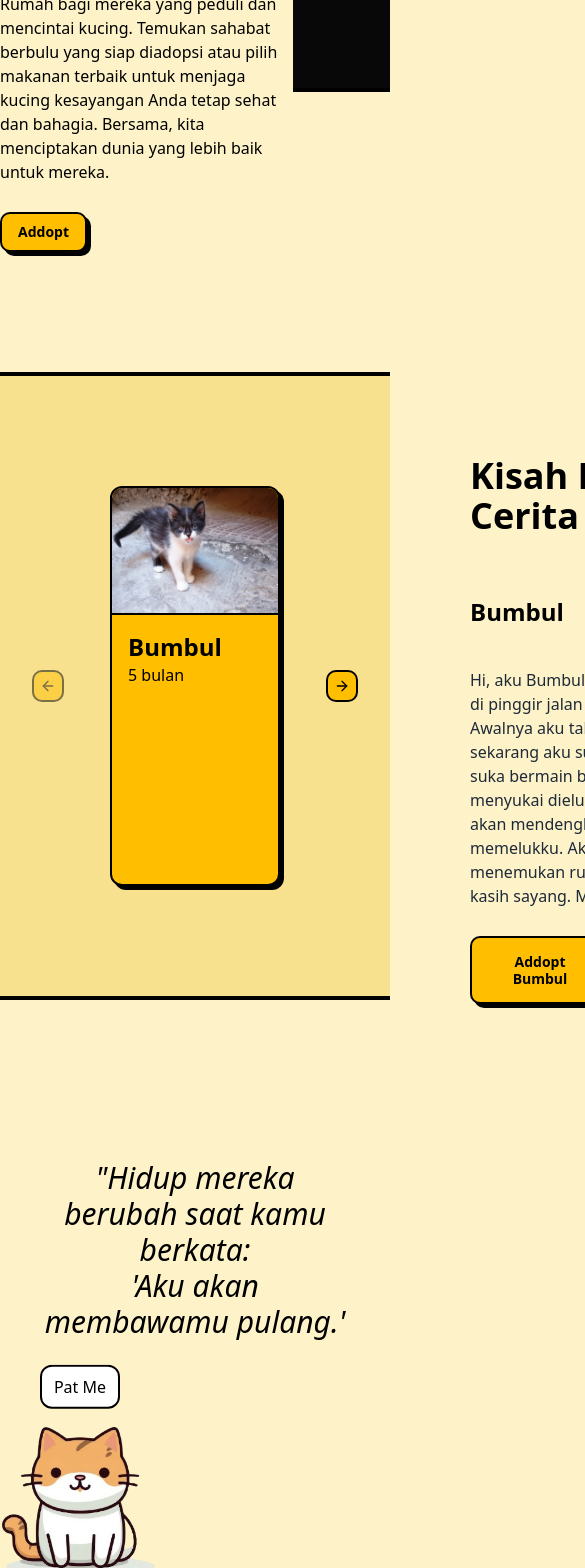
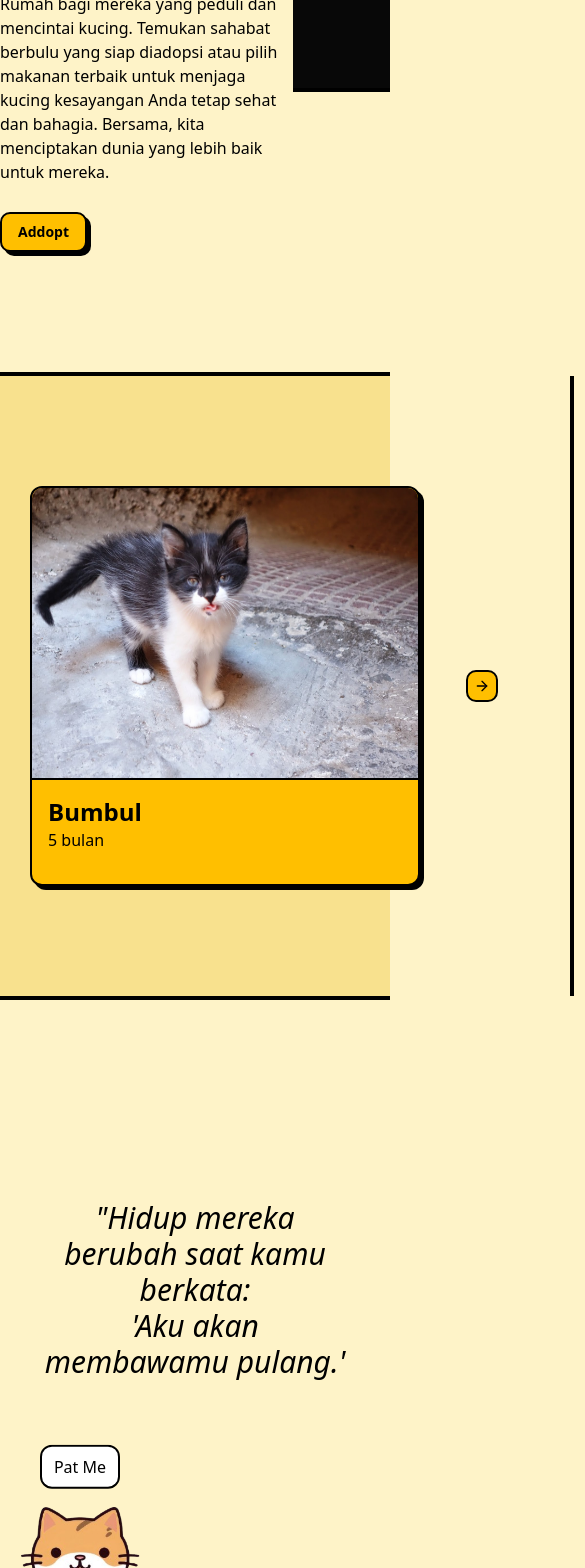
Before and after one commit to imAbizars/adopcing.v1, a React (Vite) app: page / in a window 390 px wide. Shown: the part 432-2000 px from the top of the page, 585 px wide, since content can reach past the window. Built offline with nearby package versions, Linux system fonts and the light colour scheme.

Commit message:
fixing herotext2 add border left

```diff
--- a/src/components/homepage/Carousel.jsx
+++ b/src/components/homepage/Carousel.jsx
@@ -19,7 +19,7 @@ export default function CarouselDemo({ onSlideChange }) {
       onSlideChange?.(carousellist[index])
     }
     api.on("select", handleSelect)
-    handleSelect() // panggil pertama kali
+    handleSelect()
 
     return () => {
       api.off("select", handleSelect)
@@ -27,7 +27,7 @@ export default function CarouselDemo({ onSlideChange }) {
   }, [api])
 
   return (
-      <Carousel className="w-full max-w-[450px]" setApi={setApi}>
+      <Carousel className="w-full max-w-[450px] " setApi={setApi}>
         <CarouselContent>
           {carousellist.map((cat) => (
             <CarouselItem key={cat.id}>
--- a/src/components/homepage/HeroText2.jsx
+++ b/src/components/homepage/HeroText2.jsx
@@ -1,20 +1,20 @@
 import FadeInSection from "../animations/FadeInSection"
 import { Button } from "../ui/button"
-export default function HeroText2({ cat }) {
+export default function HeroText2({ cat}) {
   return (
-    <div className="h-20 w-120">
-        <h1 className="text-4xl pb-5">Kisah Kecil Dari Cerita Kami</h1>
+        <div className="w-120 ">
+            <h1 className="text-4xl ">Kisah Kecil Dari Cerita Kami</h1>
             <FadeInSection
+            initial={{opacity:0,x:-20}}
             animate={{opacity:1,x:0}}
-        initial={{opacity:0,x:-100}}
             >
                 <h2 className="text-2xl py-10">{cat.nama}</h2>
             </FadeInSection>
 
             <FadeInSection
+            initial={{ opacity: 0, y: 100 }}
             animate={{ opacity: 1, y: 0 }}
-        initial={{ opacity: 0, y: 100 }}
-        className="" // kamu bisa ubah 250px sesuai kebutuhan
+            className=""
             >
                 <p className="text-gray-800 text-base">{cat.cerita}</p>
 
--- a/src/components/homepage/HeroText3.jsx
+++ b/src/components/homepage/HeroText3.jsx
@@ -42,7 +42,7 @@ export default function HeroText3() {
   }, [charIndex, textIndex]);
 
   return (
-    <div className="relative w-full h-full pt-20 pb-40">
+    <div className="relative w-full h-full pt-30 pb-50">
       {/* gambar kucing */}
       <FadeInSection
         className="absolute bottom-0 left-0"
@@ -53,7 +53,7 @@ export default function HeroText3() {
         <div className="w-full max-w-[10rem] sm:ml-2 relative" onClick={handleClick}>
             {textIndex >= 0 && textIndex < texts.length && (
             <FadeInSection
-                className="w-full max-w-[300px] text-sm text- font-semibold bg-white p-2 border-2 border-black rounded-xl "
+                className="w-full max-w-[300px] text-center text-sm font-semibold bg-white p-2 border-2 border-black rounded-xl "
                 animate={{ opacity: 1 }}
                 initial={{ opacity: 0 }}
                 transition={{ duration: 0.3 }}
--- a/src/pages/Home.jsx
+++ b/src/pages/Home.jsx
@@ -18,11 +18,15 @@ export default function Home({ eyeRefs }) {
       </section>
 
       {/* section 2 */}
-      <section className="bg-secondary-background flex sm:justify-center gap-40 sm:flex-row p-20 border-b-4">
-        <Carousel onSlideChange={setSelectedCat} />
-        <HeroText2
-        cat={selectedCat}
-        key={selectedCat.id}/>
+      <section className="flex sm:justify-center gap-30 bg-secondary-background border-b-4  ">
+        <div className="py-20">
+          <Carousel onSlideChange={setSelectedCat} />
+        </div>
+        <div className="py-20 pl-6 border-l-4">
+          <HeroText2
+          cat={selectedCat}
+          key={selectedCat.id}/>
+        </div>
       </section>
       <section className="bg-background flex sm:flex-row ">
         <HeroText3/>
```
Lines whose indentation alone changed are shown as unchanged.
